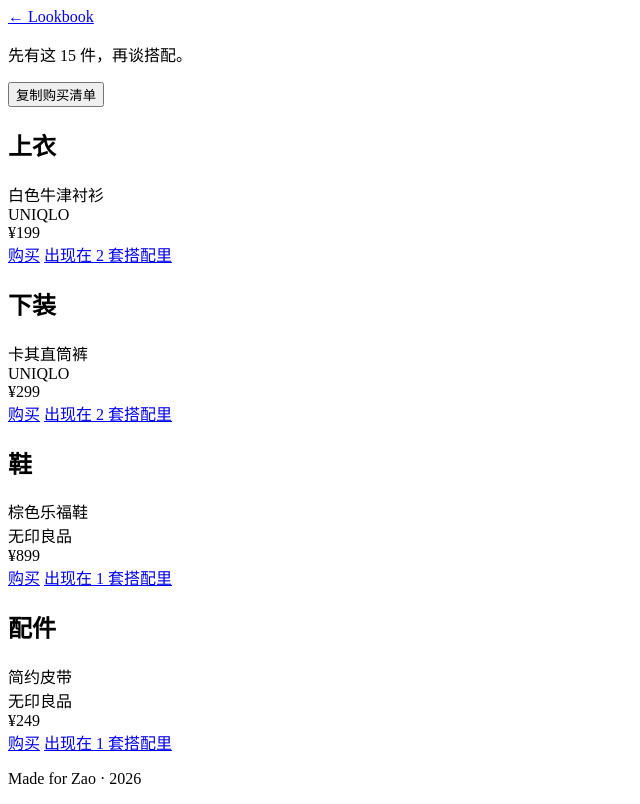
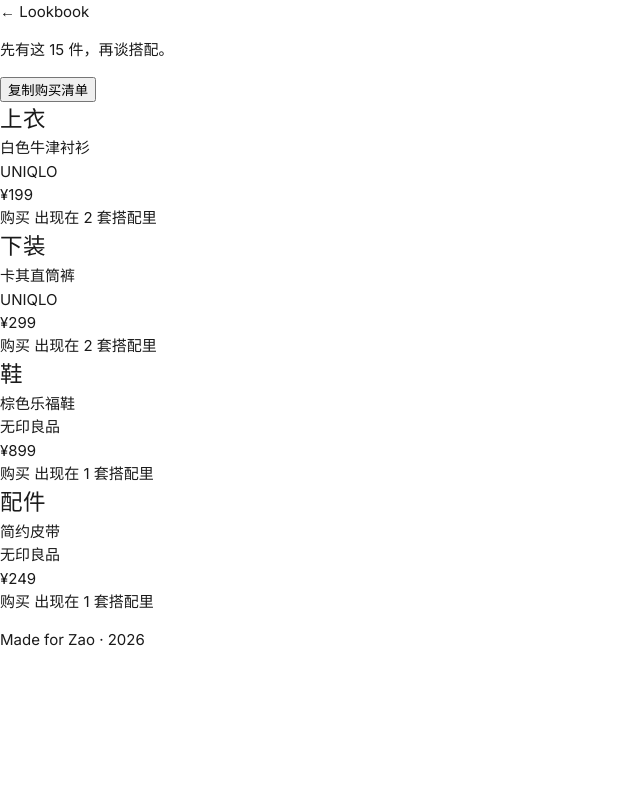
Before and after one commit to pipiquan352/jp-style-site, a website with bundled scripts: page essentials.html in a window 1280 px wide. Shown: the whole page, without its empty margins (0-640 px from the left). Built offline with nearby package versions, Linux system fonts and the light colour scheme.

Commit message:
style: typography tokens — EB Garamond + Inter

```diff
--- a/essentials.html
+++ b/essentials.html
@@ -5,6 +5,9 @@
   <meta name="viewport" content="width=device-width,initial-scale=1">
   <title>Essentials</title>
   <link rel="stylesheet" href="styles.css">
+  <link rel="preconnect" href="https://fonts.googleapis.com">
+  <link rel="preconnect" href="https://fonts.gstatic.com" crossorigin>
+  <link href="https://fonts.googleapis.com/css2?family=EB+Garamond:wght@400;500&family=Inter:wght@400;500&display=swap" rel="stylesheet">
   <link rel="manifest" href="manifest.json">
 </head>
 <body data-page="essentials">
--- a/index.html
+++ b/index.html
@@ -5,6 +5,9 @@
   <meta name="viewport" content="width=device-width,initial-scale=1">
   <title>Lookbook</title>
   <link rel="stylesheet" href="styles.css">
+  <link rel="preconnect" href="https://fonts.googleapis.com">
+  <link rel="preconnect" href="https://fonts.gstatic.com" crossorigin>
+  <link href="https://fonts.googleapis.com/css2?family=EB+Garamond:wght@400;500&family=Inter:wght@400;500&display=swap" rel="stylesheet">
   <link rel="manifest" href="manifest.json">
 </head>
 <body data-page="lookbook">
--- a/styles.css
+++ b/styles.css
@@ -0,0 +1,25 @@
+:root {
+  --font-serif: 'EB Garamond', 'Source Han Serif SC', 'Songti SC', serif;
+  --font-sans: 'Inter', 'PingFang SC', system-ui, sans-serif;
+}
+
+* { box-sizing: border-box; }
+
+html, body {
+  margin: 0;
+  padding: 0;
+  font-family: var(--font-sans);
+  font-size: 15px;
+  line-height: 1.55;
+  color: #1a1a1a;
+  background: #ffffff;
+}
+
+h1, h2, h3 {
+  font-family: var(--font-serif);
+  font-weight: 400;
+  letter-spacing: 0.02em;
+  margin: 0;
+}
+
+a { color: inherit; text-decoration: none; }
```
Also changed, not shown: outfit.html (+3 -0 lines).
